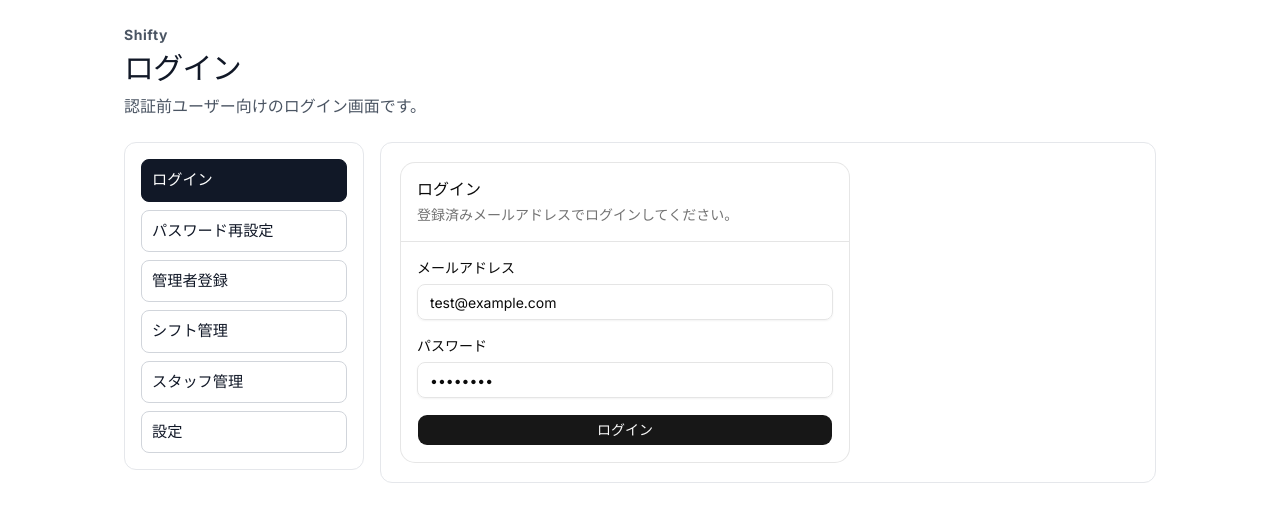
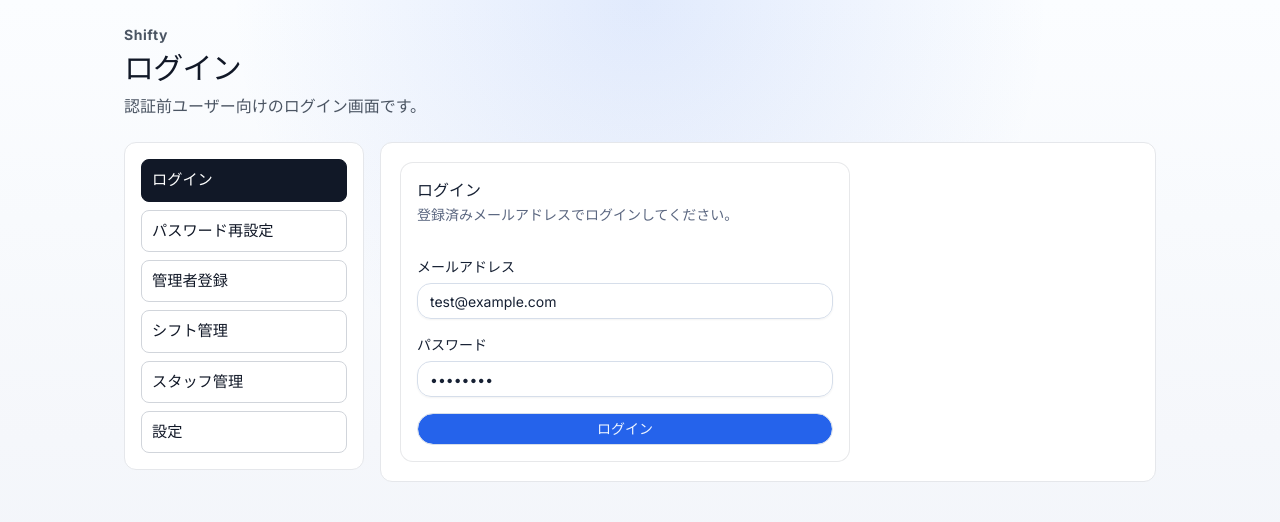
Before and after one commit to takuya-ya/shifty-frontend, a React (Vite) app: page /login in a window 1280 px wide. Shown: the top 522 px of the page. Built offline with nearby package versions, Linux system fonts and the light colour scheme.

Commit message:
feat:[12.5.4] カラートークンと基本テーマを定義し、見た目に一貫性を持たせる

```diff
--- a/src/index.css
+++ b/src/index.css
@@ -1,97 +1,70 @@
 @import "tailwindcss";
-@import "tw-animate-css";
-@import "shadcn/tailwind.css";
-@import "@fontsource-variable/geist";
 
-@custom-variant dark (&:is(.dark *));
+@theme {
+  --font-sans: "Inter", system-ui, -apple-system, sans-serif;
+  --color-background: #f5f7fb;
+  --color-foreground: #162033;
+  --color-surface: #ffffff;
+  --color-surface-foreground: #162033;
+  --color-muted: #e7edf5;
+  --color-muted-foreground: #5b6780;
+  --color-border: #d6deea;
+  --color-primary: #2563eb;
+  --color-primary-foreground: #eff6ff;
+  --color-accent: #0f766e;
+  --color-accent-foreground: #ecfeff;
+  --color-danger: #dc2626;
+  --color-danger-foreground: #fef2f2;
+  --radius-sm: 0.5rem;
+  --radius-md: 0.875rem;
+  --radius-lg: 1.25rem;
+}
 
 :root {
-  font-family:
-    "Inter",
-    system-ui,
-    -apple-system,
-    sans-serif;
+  font-family: var(--font-sans);
   line-height: 1.6;
   font-weight: 400;
 
   color-scheme: light;
-  color: #111827;
-  background-color: #f9fafb;
+  color: var(--color-foreground);
+  background-color: var(--color-background);
 
   font-synthesis: none;
   text-rendering: optimizeLegibility;
   -webkit-font-smoothing: antialiased;
   -moz-osx-font-smoothing: grayscale;
-  --background:
-    oklch(1 0 0);
-  --foreground:
-    oklch(0.145 0 0);
-  --card:
-    oklch(1 0 0);
-  --card-foreground:
-    oklch(0.145 0 0);
-  --popover:
-    oklch(1 0 0);
-  --popover-foreground:
-    oklch(0.145 0 0);
-  --primary:
-    oklch(0.205 0 0);
-  --primary-foreground:
-    oklch(0.985 0 0);
-  --secondary:
-    oklch(0.97 0 0);
-  --secondary-foreground:
-    oklch(0.205 0 0);
-  --muted:
-    oklch(0.97 0 0);
-  --muted-foreground:
-    oklch(0.556 0 0);
-  --accent:
-    oklch(0.97 0 0);
-  --accent-foreground:
-    oklch(0.205 0 0);
-  --destructive:
-    oklch(0.577 0.245 27.325);
-  --border:
-    oklch(0.922 0 0);
-  --input:
-    oklch(0.922 0 0);
-  --ring:
-    oklch(0.708 0 0);
-  --chart-1:
-    oklch(0.87 0 0);
-  --chart-2:
-    oklch(0.556 0 0);
-  --chart-3:
-    oklch(0.439 0 0);
-  --chart-4:
-    oklch(0.371 0 0);
-  --chart-5:
-    oklch(0.269 0 0);
-  --radius:
-    0.625rem;
-  --sidebar:
-    oklch(0.985 0 0);
-  --sidebar-foreground:
-    oklch(0.145 0 0);
-  --sidebar-primary:
-    oklch(0.205 0 0);
-  --sidebar-primary-foreground:
-    oklch(0.985 0 0);
-  --sidebar-accent:
-    oklch(0.97 0 0);
-  --sidebar-accent-foreground:
-    oklch(0.205 0 0);
-  --sidebar-border:
-    oklch(0.922 0 0);
-  --sidebar-ring:
-    oklch(0.708 0 0);
+}
+
+* {
+  box-sizing: border-box;
+  border-color: var(--color-border);
 }
 
 body {
   margin: 0;
   min-width: 320px;
   min-height: 100vh;
+  color: var(--color-foreground);
+  background:
+    radial-gradient(circle at top, rgb(37 99 235 / 0.12), transparent 40%),
+    linear-gradient(
+      180deg,
+      #fbfdff 0%,
+      var(--color-background) 55%,
+      #eef3f9 100%
+    );
+}
+
+#root {
+  min-height: 100vh;
+}
+
+a {
+  color: var(--color-primary);
+}
+
+a:hover {
+  color: #1d4ed8;
 }
 
 h1,
@@ -104,163 +77,3 @@ h6 {
   font-weight: 700;
   line-height: 1.2;
 }
-
-@theme inline {
-  --font-heading:
-    var(--font-sans);
-  --font-sans:
-    'Geist Variable', sans-serif;
-  --color-sidebar-ring:
-    var(--sidebar-ring);
-  --color-sidebar-border:
-    var(--sidebar-border);
-  --color-sidebar-accent-foreground:
-    var(--sidebar-accent-foreground);
-  --color-sidebar-accent:
-    var(--sidebar-accent);
-  --color-sidebar-primary-foreground:
-    var(--sidebar-primary-foreground);
-  --color-sidebar-primary:
-    var(--sidebar-primary);
-  --color-sidebar-foreground:
-    var(--sidebar-foreground);
-  --color-sidebar:
-    var(--sidebar);
-  --color-chart-5:
-    var(--chart-5);
-  --color-chart-4:
-    var(--chart-4);
-  --color-chart-3:
-    var(--chart-3);
-  --color-chart-2:
-    var(--chart-2);
-  --color-chart-1:
-    var(--chart-1);
-  --color-ring:
-    var(--ring);
-  --color-input:
-    var(--input);
-  --color-border:
-    var(--border);
-  --color-destructive:
-    var(--destructive);
-  --color-accent-foreground:
-    var(--accent-foreground);
-  --color-accent:
-    var(--accent);
-  --color-muted-foreground:
-    var(--muted-foreground);
-  --color-muted:
-    var(--muted);
-  --color-secondary-foreground:
-    var(--secondary-foreground);
-  --color-secondary:
-    var(--secondary);
-  --color-primary-foreground:
-    var(--primary-foreground);
-  --color-primary:
-    var(--primary);
-  --color-popover-foreground:
-    var(--popover-foreground);
-  --color-popover:
-    var(--popover);
-  --color-card-foreground:
-    var(--card-foreground);
-  --color-card:
-    var(--card);
-  --color-foreground:
-    var(--foreground);
-  --color-background:
-    var(--background);
-  --radius-sm:
-    calc(var(--radius) * 0.6);
-  --radius-md:
-    calc(var(--radius) * 0.8);
-  --radius-lg:
-    var(--radius);
-  --radius-xl:
-    calc(var(--radius) * 1.4);
-  --radius-2xl:
-    calc(var(--radius) * 1.8);
-  --radius-3xl:
-    calc(var(--radius) * 2.2);
-  --radius-4xl:
-    calc(var(--radius) * 2.6);
-}
-
-.dark {
-  --background:
-    oklch(0.145 0 0);
-  --foreground:
-    oklch(0.985 0 0);
-  --card:
-    oklch(0.205 0 0);
-  --card-foreground:
-    oklch(0.985 0 0);
-  --popover:
-    oklch(0.205 0 0);
-  --popover-foreground:
-    oklch(0.985 0 0);
-  --primary:
-    oklch(0.922 0 0);
-  --primary-foreground:
-    oklch(0.205 0 0);
-  --secondary:
-    oklch(0.269 0 0);
-  --secondary-foreground:
-    oklch(0.985 0 0);
-  --muted:
-    oklch(0.269 0 0);
-  --muted-foreground:
-    oklch(0.708 0 0);
-  --accent:
-    oklch(0.269 0 0);
-  --accent-foreground:
-    oklch(0.985 0 0);
-  --destructive:
-    oklch(0.704 0.191 22.216);
-  --border:
-    oklch(1 0 0 / 10%);
-  --input:
-    oklch(1 0 0 / 15%);
-  --ring:
-    oklch(0.556 0 0);
-  --chart-1:
-    oklch(0.87 0 0);
-  --chart-2:
-    oklch(0.556 0 0);
-  --chart-3:
-    oklch(0.439 0 0);
-  --chart-4:
-    oklch(0.371 0 0);
-  --chart-5:
-    oklch(0.269 0 0);
-  --sidebar:
-    oklch(0.205 0 0);
-  --sidebar-foreground:
-    oklch(0.985 0 0);
-  --sidebar-primary:
-    oklch(0.488 0.243 264.376);
-  --sidebar-primary-foreground:
-    oklch(0.985 0 0);
-  --sidebar-accent:
-    oklch(0.269 0 0);
-  --sidebar-accent-foreground:
-    oklch(0.985 0 0);
-  --sidebar-border:
-    oklch(1 0 0 / 10%);
-  --sidebar-ring:
-    oklch(0.556 0 0);
-}
-
-@layer base {
-  * {
-    @apply border-border outline-ring/50;
-  }
-  body {
-    @apply bg-background text-foreground;
-  }
-  html {
-    @apply font-sans;
-  }
-}
```
